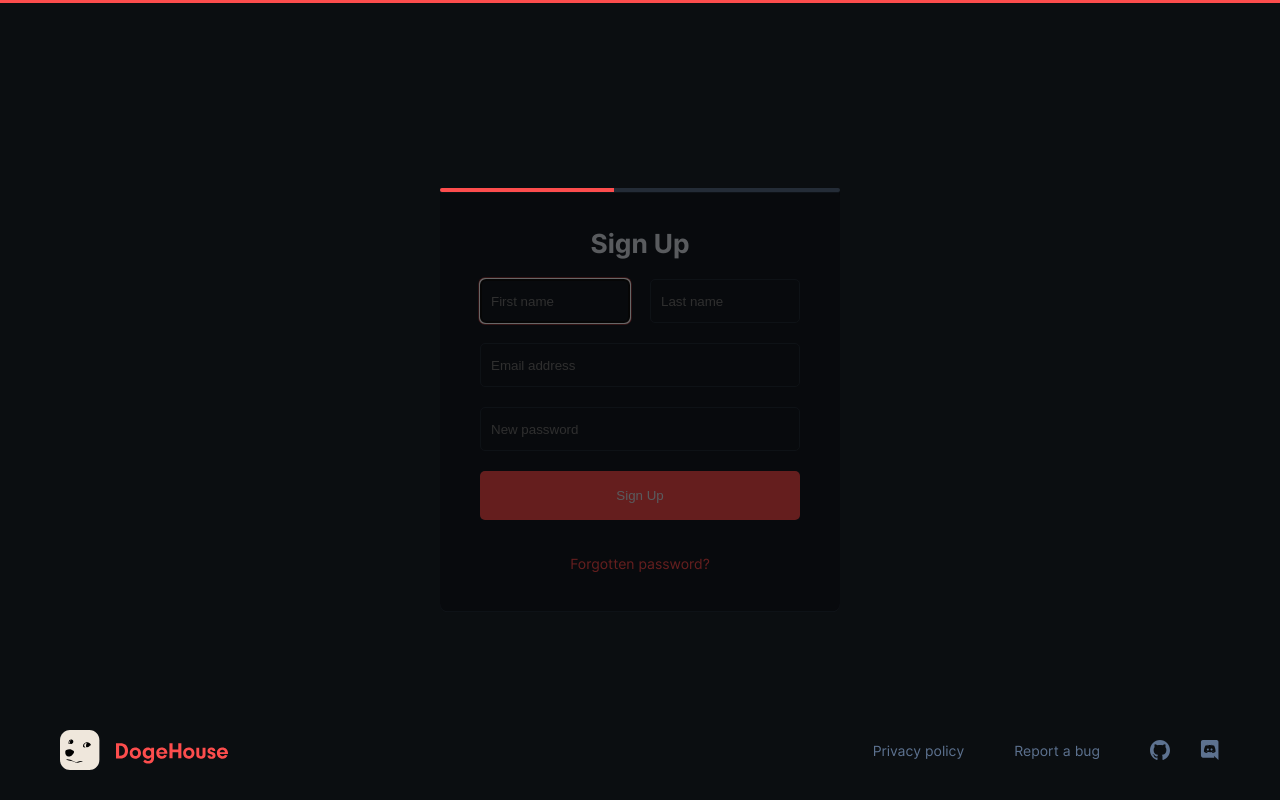
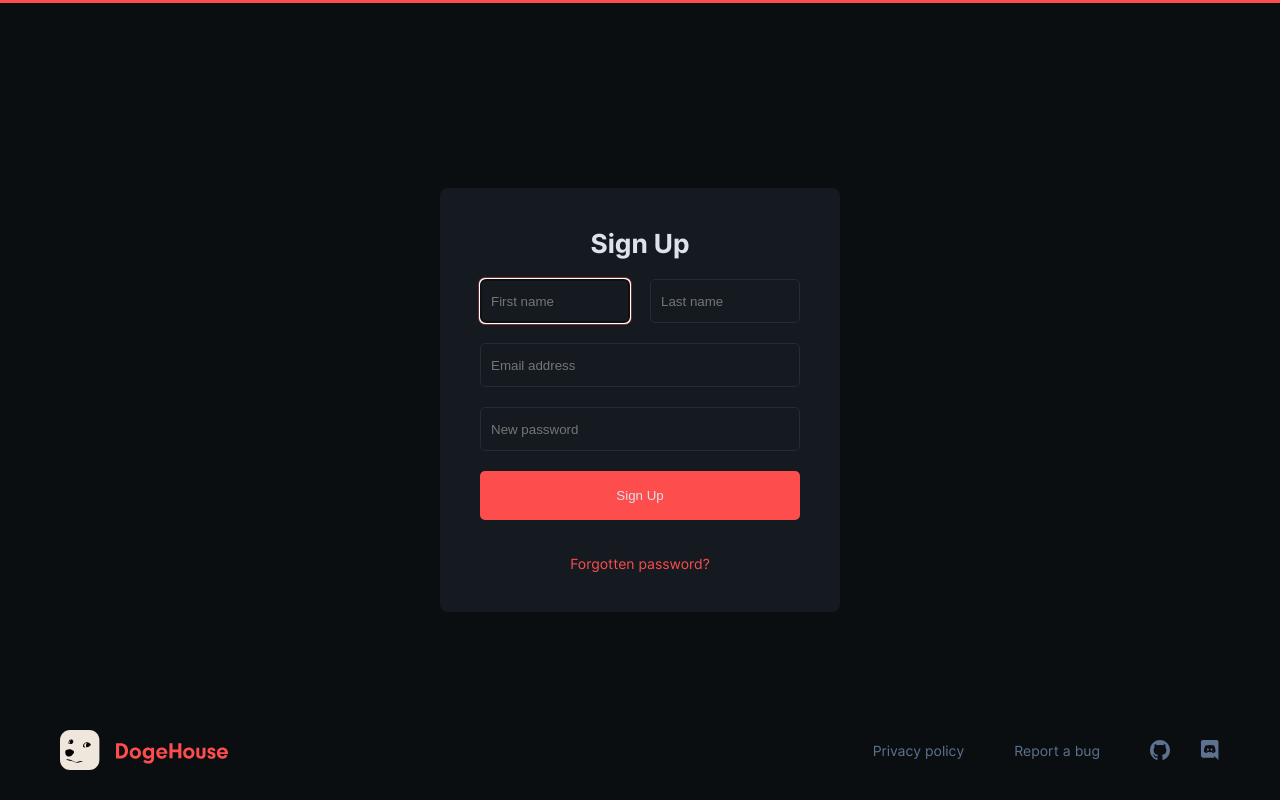
Before and after one commit to asyncfinkd/react-social-network, a React (Create React App) app: page /signup in a window 1280 px wide. Built offline with nearby package versions, Linux system fonts and the light colour scheme.

Commit message:
State Wrong (spinner)

```diff
--- a/src/components/indexNotLogged/signup/IndexNotLoggedSignup.js
+++ b/src/components/indexNotLogged/signup/IndexNotLoggedSignup.js
@@ -21,7 +21,7 @@ export default function IndexNotLoggedSignup() {
   const [emailError, setEmailError] = useState(false);
   const [emailValidError, setEmailValidError] = useState(false);
   const [passwordError, setPasswordError] = useState(false);
-  const [spinner, setSpinner] = useState(true);
+  const [spinner, setSpinner] = useState(false);
   const handleChange = (e) => {
     const { name, value } = e.target;
     setInputs((prevState) => ({
```
